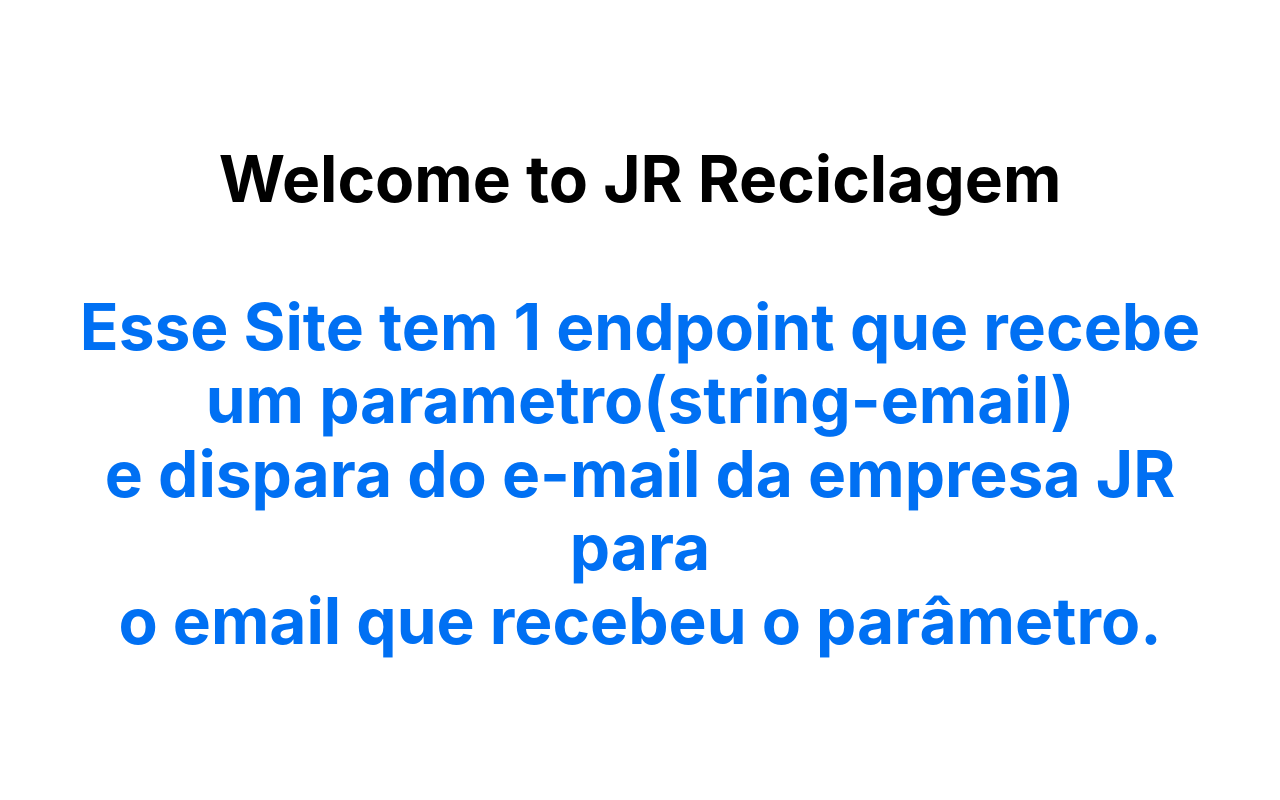
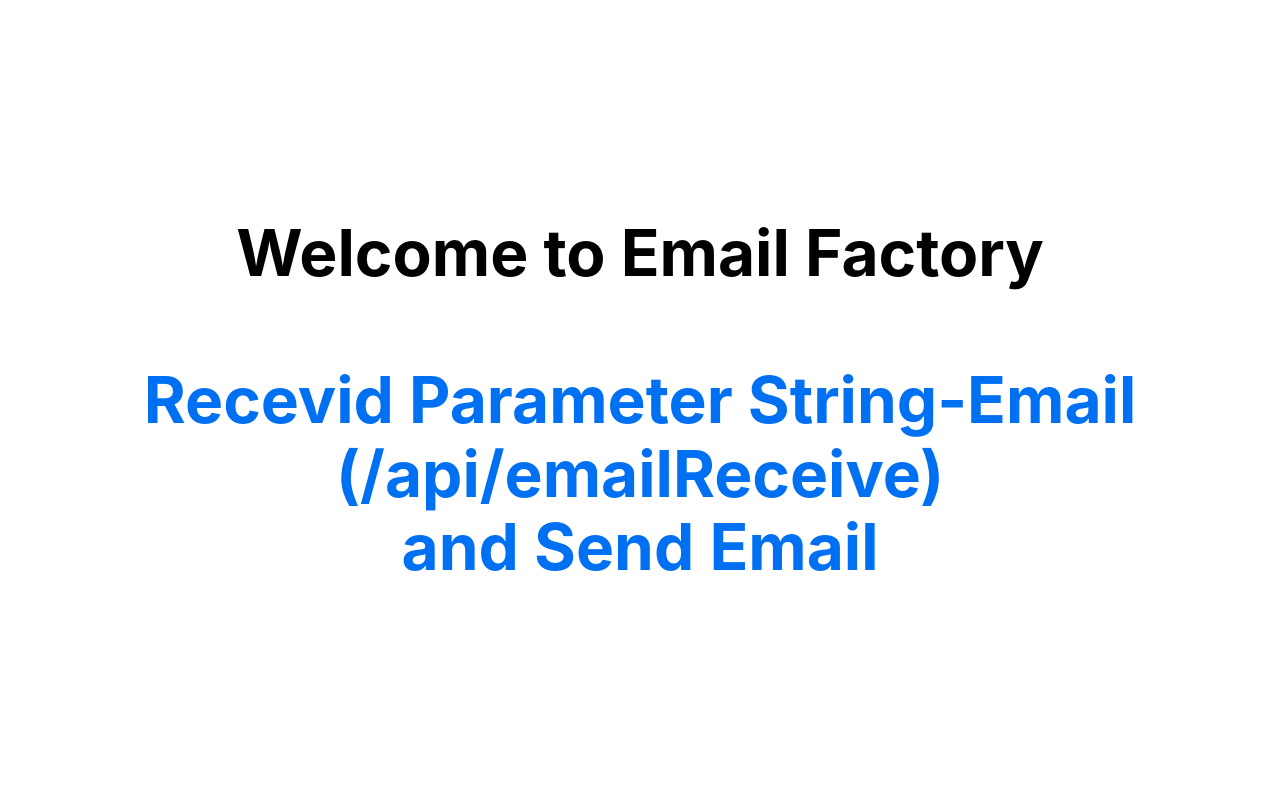
Before and after one commit to Robertodalfre/nextwebchoise, a Next.js app: page / in a window 1280 px wide. Shown: the top 800 px of the page. Built offline with nearby package versions, Linux system fonts and the light colour scheme.

Commit message:
fix Open text

```diff
--- a/pages/api/emailReceive.js
+++ b/pages/api/emailReceive.js
@@ -25,8 +25,8 @@ var remetente = nodemailer.createTransport({
   var emailASerEnviado = {
     from: 'robertodalfre@yahoo.com.br',
     to: teste_,
-    subject: 'Contato JR Recicláveis',
-    text: 'Obrigado pelo Email enviado. Entraremos em contato o mais rápido possível. Obrigado',
+    subject: 'Contact',
+    text: 'Thanks for the email',
     // attachments: [{
     // 	filename: 'screenshot22.png',
     // 	path: __dirname +'/Image/screenshot22.png',
@@ -40,7 +40,7 @@ var remetente = nodemailer.createTransport({
       if (error) {
       console.log(error);
       } else {
-      console.log('Email enviado com sucesso.');
+      console.log('Email enviado com sucesso.=> LOGGG');
       }
     });
 
--- a/pages/index.js
+++ b/pages/index.js
@@ -14,15 +14,13 @@ export default function Home() {
 
       <main className={styles.main}>
         <h1 className={styles.title}>
-          Welcome to JR Reciclagem<a href="#">
+          Welcome to Email Factory<a href="#">
           <br/>
         <br/>
-        Esse Site tem 1 endpoint que recebe
-          um parametro(string-email)
-          <br/>
-          e dispara do e-mail da empresa JR para
-          <br/>
-          o email que recebeu o parâmetro.</a>
+        Recevid Parameter String-Email (/api/emailReceive)
+        <br/>
+          and Send Email
+          </a>
         </h1>
       </main>
 
```
